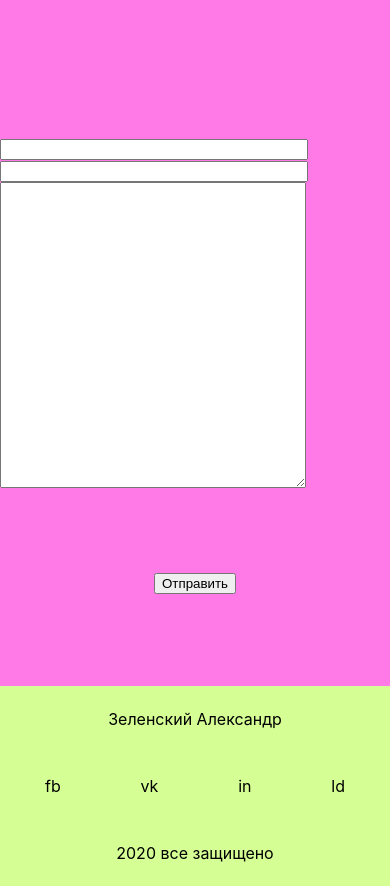
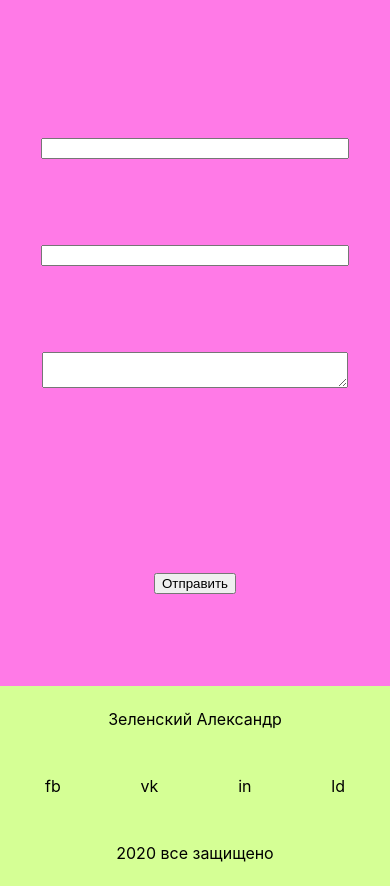
Before and after one commit to alx8437/portfolio, a React (Create React App) app: page / in a window 390 px wide. Shown: the part 2860-3746 px from the top of the page. Built offline with nearby package versions, Linux system fonts and the light colour scheme.

Commit message:
Update Contacts.module.css

```diff
--- a/src/Contacts.module.css
+++ b/src/Contacts.module.css
@@ -17,17 +17,12 @@
 
 }
 
-.formWrapper {
-    width: 500px;
+form {
     height: 250px;
     display: flex;
     justify-content: space-between;
     flex-direction: column;
     align-items: center;
-}
-
-textarea {
-    height: 300px;
 }
 
 input {
@@ -49,7 +44,4 @@ textarea {
     .container {
         width: 100%;
     }
-    .formWrapper {
-        width: 100%;
-    }
 }
```
